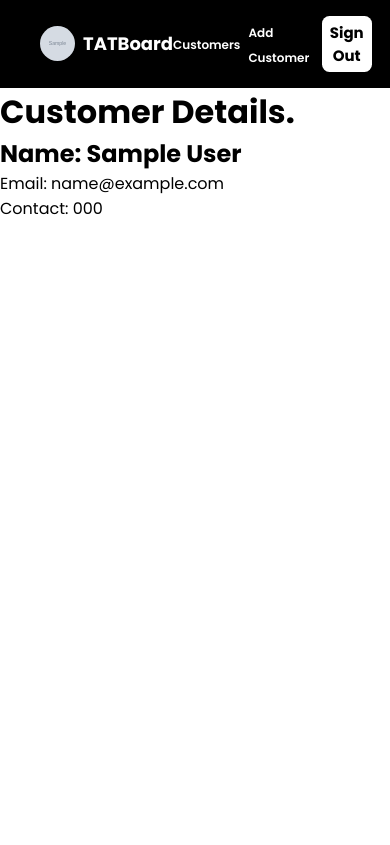
After one commit to jobairalsarkar1/TATBoard, a Flask app: page /customers/1 in a window 390 px wide. The commit adds this page. Run offline with Flask 3, Linux system fonts and the light colour scheme; the visitor is signed in with stand-in values (Sample User, id 1); tables that the repository leaves empty hold one stand-in row (values such as "Sample post"); grey boxes marked "Sample" are stand-in pictures.

Commit message:
Style is Modified.

```diff
--- a/app/static/tatboard_style.css
+++ b/app/static/tatboard_style.css
@@ -1,3 +1,5 @@
+@import url("https://fonts.googleapis.com/css2?family=Poppins:wght@100;200;300;400;500;600;700;800;900&display=swap");
+
 :root {
   --navigation-background-color: #000000;
   --tatboard-text-color: #ffffff;
@@ -6,7 +8,11 @@
 
 * {
   margin: 0;
-  /* padding: 0; */
+  padding: 0;
+  box-sizing: border-box;
+  font-family: "Poppins", sans-serif;
+  scroll-behavior: smooth;
+  /* color-scheme: dark; */
 }
 
 /* Top Navitation Bar */
@@ -54,8 +60,8 @@
 
 .tatboard-sign-in-btn {
   margin-left: 0.8em;
-  padding: 0.8em 1.5em 0.8em 1.5em;
-  font-size: 20px;
+  padding: 0.4rem 1rem 0.4rem 1rem;
+  font-size: 18px;
   font-weight: 700;
   text-align: center;
   text-decoration: none;
@@ -97,7 +103,7 @@
 
 /* Login Form */
 .tatboard-login-form {
-  padding: 2em 1.2em 2.5em 1.2em;
+  padding: 2em 1.2em 2em 1.2em;
   width: 350px;
   display: flex;
   gap: 1em;
@@ -113,7 +119,7 @@
 }
 
 .tatboard-login-form .tatboard-login-input {
-  padding: 1em 1.5em 1em 1.5em;
+  padding: 0.8em 1.5em 0.8em 1.5em;
   border-radius: 0.8rem;
   border: none;
   outline: none;
@@ -122,7 +128,7 @@
 
 .tatboard-login-form-btn {
   margin-top: 0.5em;
-  padding: 0.6em;
+  padding: 0.4em;
   font-size: 20px;
   font-weight: 600;
   font-weight: 650;
@@ -145,13 +151,13 @@
 }
 
 .tatboard-customer-action-option {
-  padding: 1em 2.5em 0.5em 2.5em;
+  padding: 1rem 2.5rem 1rem 2.5rem;
   display: flex;
   gap: 1.5em;
 }
 
 .tatboard-addcustomer-action {
-  padding: 0.2em 1.5em 0.2em 1em;
+  padding: 0.2rem 0.6rem 0.2rem 0.6rem;
   display: flex;
   align-items: center;
   border-radius: 15px;
@@ -164,7 +170,7 @@
 }
 
 .tatboard-addcustomer-action-filter {
-  width: 15%;
+  width: 25%;
 }
 
 .tatboard-addcustomer-btn {
@@ -200,7 +206,7 @@
   padding: 1.5em 2.5em 1em 2.5em;
   display: flex;
   flex-direction: column;
-  gap: 2em;
+  gap: 0.5rem;
   /* background-color: orange; */
 }
 
@@ -293,9 +299,9 @@
 }
 
 .addcustomer-form-add-btn {
-  margin-top: 1em;
-  padding: 1em;
-  font-size: 20px;
+  margin-top: 0.5rem;
+  padding: 0.6rem 0.8rem;
+  font-size: 18px;
   font-weight: 550;
   border-radius: 14px;
   border: none;
@@ -333,3 +339,59 @@ td {
   color: #4574ee;
   font-weight: 550;
 }
+
+@media (max-width: 700px) {
+  .tatboard-logo-div {
+    gap: 0.5em;
+  }
+
+  .tatboard-logo {
+    width: 40px;
+    height: 40px;
+    border-radius: 50%;
+  }
+
+  .tatboard-logo-div span {
+    font-size: 20px;
+  }
+
+  .tatboard-nav-list {
+    gap: 0.5em;
+  }
+
+  .tatboard-nav-list-item-link {
+    font-size: 15px;
+  }
+
+  .tatboard-sign-in-btn {
+    margin-left: 0.5em;
+    padding: 0.4rem 0.8rem 0.4rem 0.8rem;
+    font-size: 15px;
+  }
+}
+
+@media (max-width: 550px) {
+  .tatboard-logo {
+    width: 35px;
+    height: 35px;
+    border-radius: 50%;
+  }
+
+  .tatboard-logo-div span {
+    font-size: 18px;
+  }
+
+  .tatboard-nav-list {
+    gap: 0.5em;
+  }
+
+  .tatboard-nav-list-item-link {
+    font-size: 12px;
+  }
+
+  .tatboard-sign-in-btn {
+    margin-left: 0.3em;
+    padding: 0.3rem 0.5rem 0.3rem 0.5rem;
+    font-size: 15px;
+  }
+}
--- a/app/static/tatboard_style.js
+++ b/app/static/tatboard_style.js
@@ -0,0 +1 @@
+console.log("Mahadi.");
--- /dev/null
+++ b/app/templates/customer_detail.html
@@ -0,0 +1,48 @@
+<!DOCTYPE html>
+<html lang="en">
+
+<head>
+    <meta charset="UTF-8">
+    <meta name="viewport" content="width=device-width, initial-scale=1.0">
+    <link rel="stylesheet" href="/static/tatboard_style.css">
+    <title>Customer List</title>
+</head>
+
+<body>
+    <nav class="tatboard-nav">
+        <div class="tatboard-logo-div">
+            <img src="{{url_for('static', filename=user.profile_picture)}}" alt="Loading.." class="tatboard-logo">
+            <span>
+                TATBoard
+            </span>
+        </div>
+        <ul class="tatboard-nav-list">
+            <li class="tatboard-nav-list-item">
+                <a href="{{ url_for('customers') }}" class="tatboard-nav-list-item-link">
+                    Customers
+                </a>
+            </li>
+            <li class="tatboard-nav-list-item">
+                <a href="{{ url_for('add_customer') }}" class="tatboard-nav-list-item-link">
+                    Add Customer
+                </a>
+            </li>
+            {% if valid %}
+            <a href="{{ url_for('logout') }}" class="tatboard-sign-in-btn">Sign Out</a>
+            {% else %}
+            <a href="{{ url_for('home') }}" class="tatboard-sign-in-btn">Sign In</a>
+            {% endif %}
+        </ul>
+    </nav>
+    <main class="tatboard-main-body">
+        <div class="customer-details">
+            <h1>Customer Details.</h1>
+            <h2>Name: {{customer.name}}</h2>
+            <p>Email: {{customer.email}}</p>
+            <p>Contact: {{customer.phone}}</p>
+        </div>
+    </main>
+    <script src="/static/tatboard_style.js"></script>
+</body>
+
+</html>
--- a/app/templates/customers.html
+++ b/app/templates/customers.html
@@ -89,7 +89,10 @@
                     <tbody>
                         {% for customer in customers %}
                         <tr>
-                            <td scope="customer-id"><a href="#">2A10C5</a></td>
+                            <!-- <td scope="customer-id"><a href="#">2A10C5</a></td> -->
+                            <td scope="customer-id"><a
+                                    href="{{url_for('customer_detail', customer_id=customer.id)}}">{{customer.id}}</a>
+                            </td>
                             <td>{{customer.name}}</td>
                             <td>{{customer.phone}}</td>
                             <td>{{customer.address}}</td>
@@ -107,7 +110,6 @@
                         </tr> -->
                     </tbody>
                 </table>
-                <h1>{{user.name}}</h1>
             </div>
         </div>
     </main>
--- a/app/views.py
+++ b/app/views.py
@@ -1,5 +1,5 @@
 from app import app, db
-from flask import render_template, request, redirect, url_for, session, flash
+from flask import render_template, request, redirect, url_for, session, flash, abort
 from .models import User, Customer
 
 
@@ -67,3 +67,30 @@ def add_customer():
     valid = session['logged_in']
     logged_user = User.query.get(session['user_id'])
     return render_template('add_customers.html', valid=valid, user=logged_user)
+
+
+@app.route('/customers/<int:customer_id>', methods=['GET', 'POST'])
+def customer_detail(customer_id):
+    if 'logged_in' not in session:
+        flash('You must be Logged in.')
+        return redirect(url_for('home'))
+    customer = Customer.query.get_or_404(customer_id)
+    valid = session['logged_in']
+    logged_user = User.query.get(session['user_id'])
+    return render_template('customer_detail.html', customer=customer, valid=valid, user=logged_user)
+
+
+# @app.route('/customer/<int:customer_id>/delete', methods=['POST'])
+# def delete_customer(customer_id):
+#     if 'logged_in' not in session:
+#         flash('You must be logged in')
+#         return redirect(url_for('home'))
+
+#     if not session.get('is_admin'):
+#         abort(403)  # Forbidden
+
+#     customer = Customer.query.get_or_404(customer_id)
+#     db.session.delete(customer)
+#     db.session.commit()
+#     flash('Customer deleted successfully.')
+#     return redirect(url_for('customers'))
```
